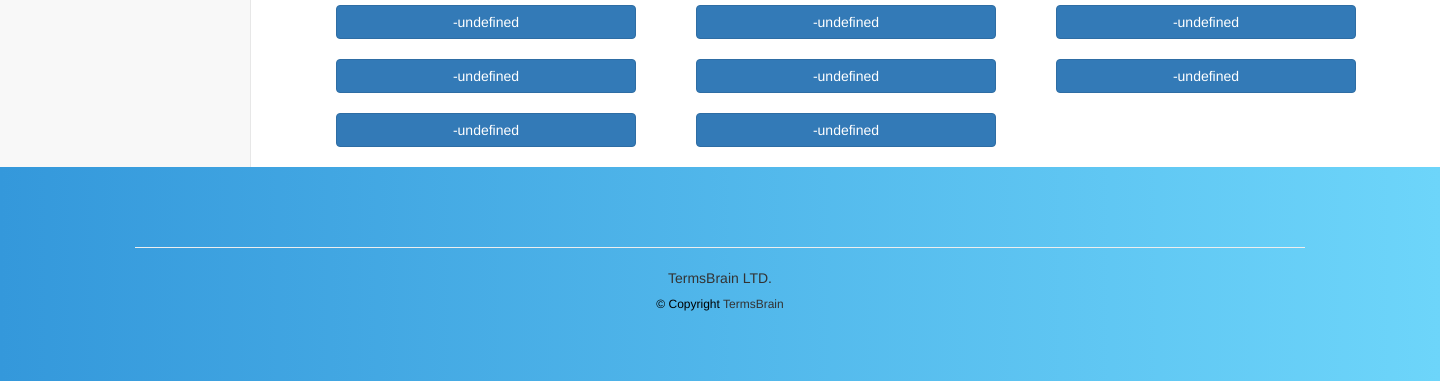
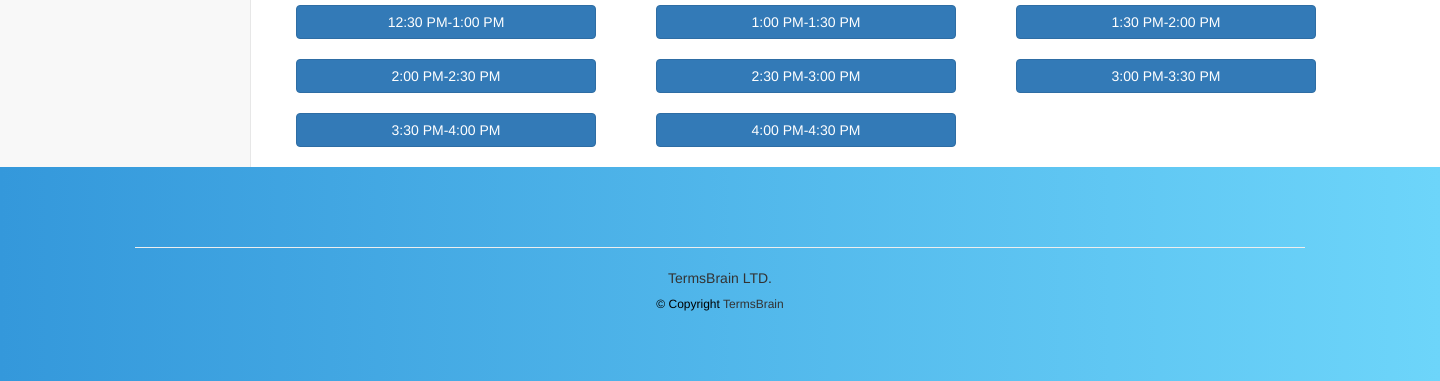
Before and after one commit to TermsBrain/Turf-Booking, a PHP site: page /bookingManagement.php in a window 1440 px wide. Shown: the part 622-1003 px from the top of the page. Run offline with PHP 8.4, Linux system fonts and the light colour scheme; the visitor is signed in with stand-in values (Sample User, id 1); data comes from the database, SQL or seed files in the repository; data that the repository does not hold is empty; some libraries are stand-ins or nearby versions.

Commit message:
bookingManagement changed

```diff
--- a/api/submit_booking.php
+++ b/api/submit_booking.php
@@ -7,8 +7,9 @@ $name = $_POST['name'];
 $contact = $_POST['contact'];
 $startTime = $_POST['startTime'];
 $endTime = $_POST['endTime'];
+$admin = $_POST['admin'];
 
-echo $date.'<br>'.$name.'<br>'.$contact.'<br>'.$startTime.'<br>'.$endTime;
+echo $date.'<br>'.$name.'<br>'.$contact.'<br>'.$startTime.'<br>'.$endTime.'<br>'.$admin;
 // $str = "UPDATE booking SET status = 'completed' WHERE id = $booking_id";
 // $result = mysqli_query($conn, $str);
 
--- a/bookingManagement.php
+++ b/bookingManagement.php
@@ -10,7 +10,7 @@ include_once('includes/header.php');
 ?>
 <div id="page-wrapper">
   <div class="row">
-    <div class="col-lg-12">
+    <div class="col-12">
       <h1 class="page-header">Booking Management</h1>
     </div>
     <!-- /.col-lg-12 -->
@@ -45,7 +45,7 @@ include_once('includes/header.php');
             <p></p>
           </div>
           <div class="container ml-4">
-            <div class="row" id="time-intervals" style="margin-left: 25px">
+            <div class="row" id="time-intervals">
 
             </div>
           </div>
@@ -95,15 +95,21 @@ include_once('includes/header.php');
             include 'connection.php';
             $sql = "SELECT * FROM slot_management WHERE status=1";
             $result = mysqli_query($conn, $sql);
+
             echo "<script> var periods = [];";
-
-            while($row = mysqli_fetch_array($result)){
-              echo "periods.push('".$row['period']."');";
+            $row = mysqli_fetch_array($result);
+            echo "var admin = '".$_SESSION['name']."';";
+            echo "periods.push('".$row['start_time']."');"."periods.push('".$row['end_time']."');";
+            while($r = mysqli_fetch_array($result)){
+              echo "periods.push('".$r['end_time']."');";
             }
 
             echo "console.log(periods);</script>";
         ?>
+        <script src="https://cdnjs.cloudflare.com/ajax/libs/jquery/3.7.1/jquery.min.js" integrity="sha512-v2CJ7UaYy4JwqLDIrZUI/4hqeoQieOmAZNXBeQyjo21dadnwR+8ZaIJVT8EE2iyI61OV8e6M8PP2/4hpQINQ/g==" crossorigin="anonymous" referrerpolicy="no-referrer"></script>
         <script>
+          //console.log(periods);
+
           document.addEventListener('DOMContentLoaded', function() {
             const daysContainer = document.querySelector('.days');
             const monthYearElement = document.getElementById('monthYear');
@@ -217,10 +223,10 @@ include_once('includes/header.php');
                 time_interval.innerHTML += span;
               }*/
 
-              for (let i=0; i<periods.length; i++){
-                var startTime = periods[i].split('-')[0];
+              for (let i=0; i<periods.length-1; i++){
+                var startTime = periods[i];
 
-                var endTime = periods[i].split('-')[1];
+                var endTime = periods[i+1];
 
 
                 if (fg) {
@@ -265,7 +271,22 @@ include_once('includes/header.php');
           }
 
           function populateEndTimeDropdown(startTime) {
+            var endTimeDropdown = document.getElementById('endTime');
+            endTimeDropdown.innerHTML = '';
+            var x=periods.length+1;
+            for (let i=0; i<periods.length; i++){
+              if(x<i){
+                var option = document.createElement('option');
+                option.value = periods[i];
+                option.text = periods[i];
+                endTimeDropdown.add(option);
+              }
+              if(periods[i]==startTime){
+                x=i;
+              }
+            }
             // Clear existing options
+            /*console.log('------------------'+periods);
             var endTimeDropdown = document.getElementById('endTime');
             endTimeDropdown.innerHTML = '';
 
@@ -311,11 +332,12 @@ include_once('includes/header.php');
                 break;
               }
 
-            }
+            }*/
 
           }
 
           function submitBookingForm() {
+            alert(admin);
             let date = document.getElementById('selectedDate').value;
             let startTime = document.getElementById('startTime').value;
             let endTime = document.getElementById('endTime').value;
@@ -324,7 +346,7 @@ include_once('includes/header.php');
 
             var mysqlDate = new Date(date).toISOString().split('T')[0];
 
-
+            console.log(mysqlDate);
 
             //console.log(date);
             if (name === "") {
@@ -333,14 +355,15 @@ include_once('includes/header.php');
               alert("Please provide a Contact Number");
             } else {
               $.ajax({
-                url: 'submit_booking.php',
+                url: 'api/submit_booking.php',
                 type: 'POST',
                 data: {
                   //date: mysqlDate,
                   startTime: startTime,
                   endTime: endTime,
                   name: name,
-                  contact: contact
+                  contact: contact,
+                  admin: admin
                 },
                 success: function(response) {
                   alert(response);
```
